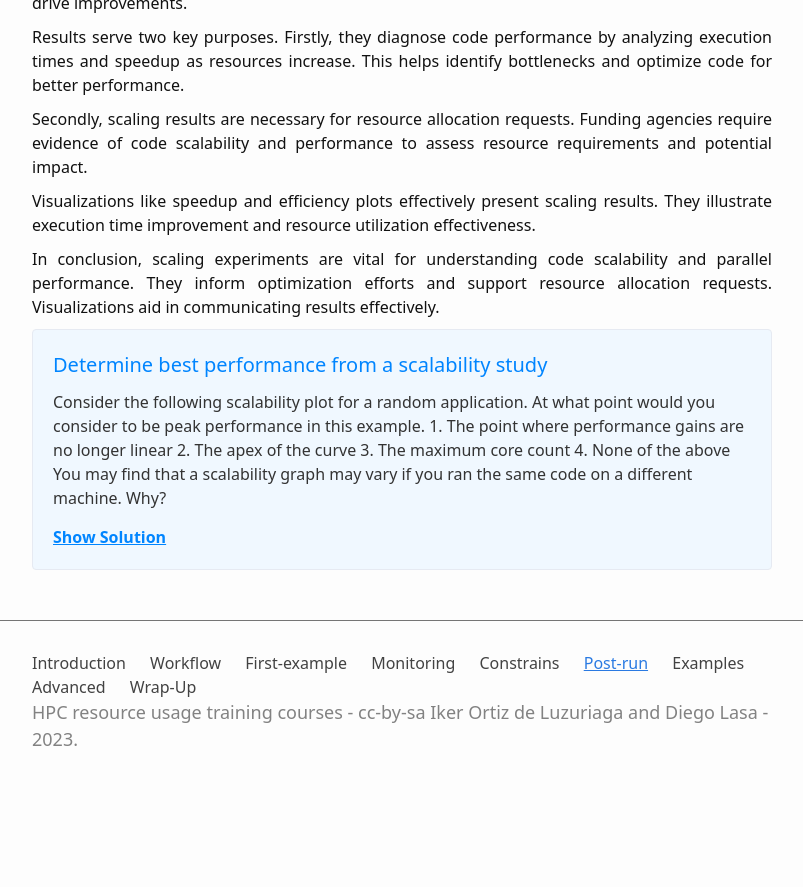
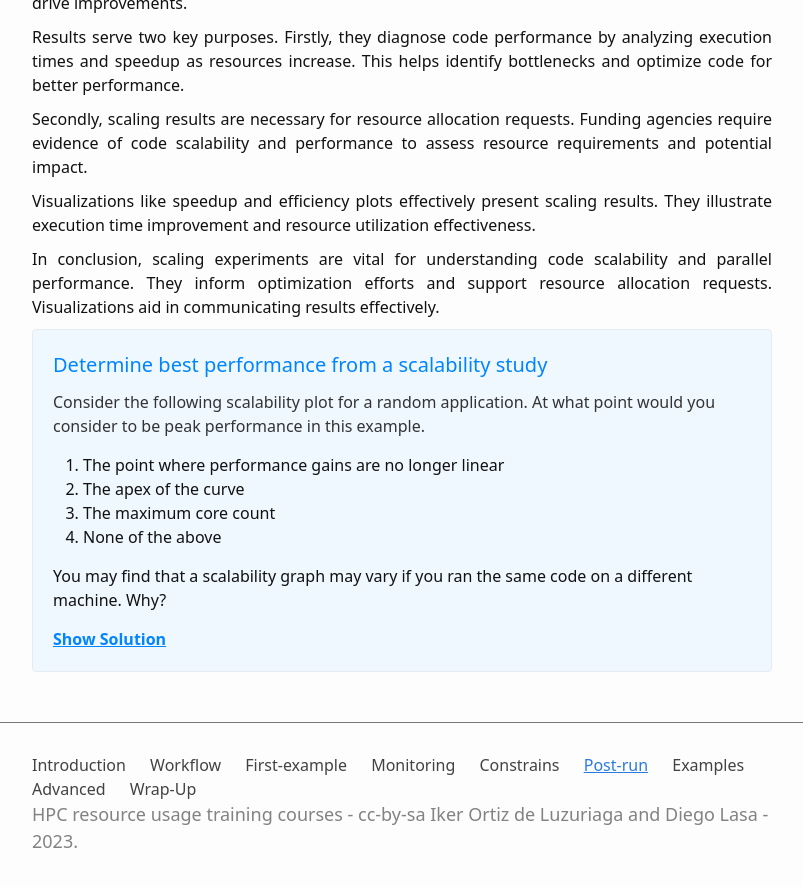
Before and after one commit to dipc-cc/slurm-training, a Jekyll site: the page built from 6_postrun.md, in a window 1280 px wide and 900 px high, scrolled down 861 px. Shown: the top 887 px of the window, without its empty margins (238-1041 px from the left). Built offline with Jekyll 4.4.1, drawn with Linux system fonts in a browser that asks for light colours; some web fonts are replaced; before the commit the page ends 1659 px from its top, so only the background shows below that.

Commit message:
Fixing info box to 6.lesson

```diff
--- a/6_postrun.md
+++ b/6_postrun.md
@@ -97,12 +97,12 @@ In conclusion, scaling experiments are vital for understanding code scalability
     Consider the following scalability plot for a random application.
 
 At what point would you consider to be peak performance in this example.
-
-    1. The point where performance gains are no longer linear
-    2. The apex of the curve
-    3. The maximum core count
-    4. None of the above
-
+<ol>
+<li> The point where performance gains are no longer linear</li>
+<li> The apex of the curve </li>
+<li> The maximum core count</li>
+<li> None of the above</li>
+</ol>
 You may find that a scalability graph may vary if you ran the same code on a different machine. Why?
   </p>
   <div class="additional-info-toggle">Show Solution</div>
```
